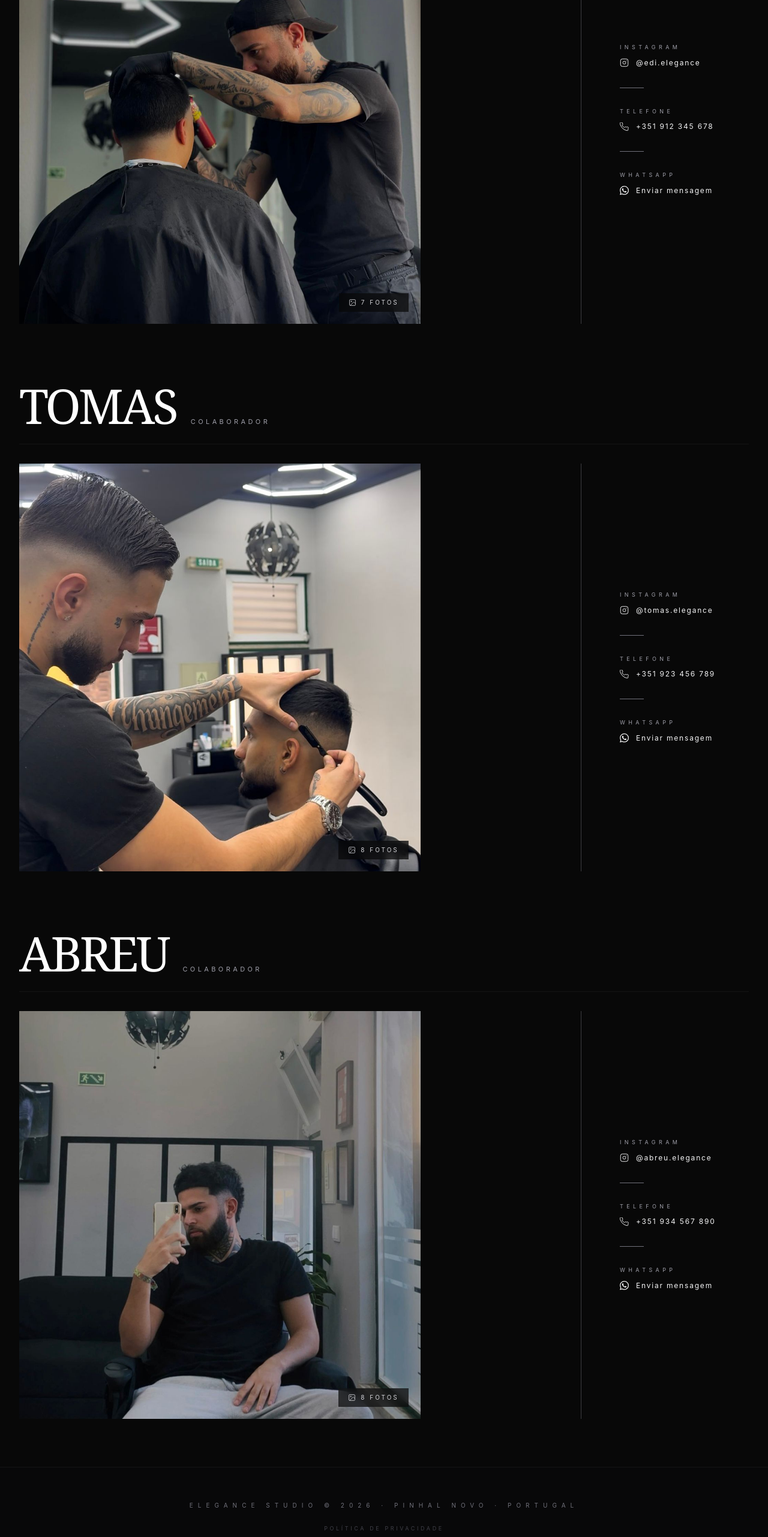
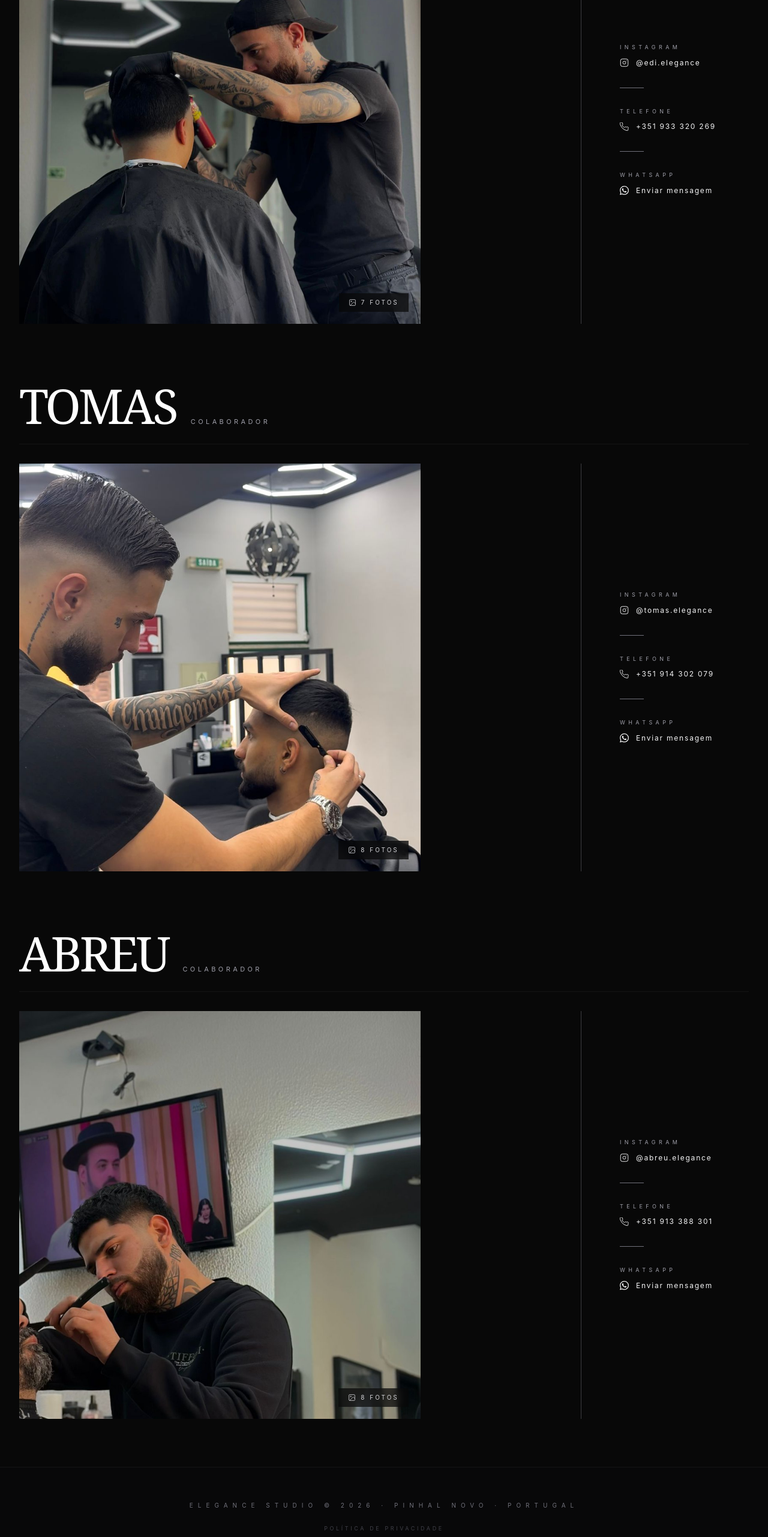
Before and after one commit to JoaoSabioni/DEV, a Next.js app in the folder Barbearia/: page /galeria in a window 1280 px wide. Shown: the part 1784-4347 px from the top of the page at 60% size. Built offline with nearby package versions, Linux system fonts and the light colour scheme.

Commit message:
UpdateFInal

```diff
--- a/Barbearia/app/contactar/page_contactar.tsx
+++ b/Barbearia/app/contactar/page_contactar.tsx
@@ -6,9 +6,9 @@ import Link from 'next/link'
 import Navbar from '../components/Navbar'
 
 const BARBEIROS = [
-  { nome: 'Edi', cargo: 'Fundador', foto: '/Fotos_edi/edi2.png', whatsapp: '351912345678', instagram: 'edi.elegance' },
-  { nome: 'Tomas', cargo: 'Colaborador', foto: '/Fotos_Tomas/tomas2.png', whatsapp: '351923456789', instagram: 'tomas.elegance' },
-  { nome: 'Abreu', cargo: 'Colaborador', foto: '/Fotos_Abreu/abreu1.png', whatsapp: '351934567890', instagram: 'abreu.elegance' },
+  { nome: 'Edi', cargo: 'Fundador', foto: '/Fotos_edi/edi2.png', whatsapp: '351933320269', instagram: 'edi.elegance' },
+  { nome: 'Tomas', cargo: 'Colaborador', foto: '/Fotos_Tomas/tomas2.png', whatsapp: '351914302079', instagram: 'tomas.elegance' },
+  { nome: 'Abreu', cargo: 'Colaborador', foto: '/Fotos_Abreu/abreuPrincipal.jpg', whatsapp: '351913388301', instagram: 'abreu.elegance' },
 ]
 
 const SERVICOS = [
--- a/Barbearia/app/galeria/page_galeria.tsx
+++ b/Barbearia/app/galeria/page_galeria.tsx
@@ -11,19 +11,19 @@ const COLABORADORES = [
   {
     nome: 'Edi', cargo: 'Fundador', principal: '/Fotos_edi/edi2.png',
     instagram: '@edi.elegance', instagramUrl: 'https://instagram.com/edi.elegance',
-    telefone: '+351 912 345 678', whatsapp: 'https://wa.me/351912345678',
+    telefone: '+351 933 320 269', whatsapp: 'https://wa.me/351933320269',
     fotos: ['/Fotos_edi/edi2.png','/Fotos_edi/edi3.png','/Fotos_edi/edi4.png','/Fotos_edi/edi5.png','/Fotos_edi/edi6.png','/Fotos_edi/edi7.png','/Fotos_edi/edi8.png'],
   },
   {
     nome: 'Tomas', cargo: 'Colaborador', principal: '/Fotos_Tomas/tomas2.png',
     instagram: '@tomas.elegance', instagramUrl: 'https://instagram.com/tomas.elegance',
-    telefone: '+351 923 456 789', whatsapp: 'https://wa.me/351923456789',
+    telefone: '+351 914 302 079', whatsapp: 'https://wa.me/351914302079',
     fotos: ['/Fotos_Tomas/tomas2.png','/Fotos_Tomas/tomas3.png','/Fotos_Tomas/tomas4.png','/Fotos_Tomas/tomas5.png','/Fotos_Tomas/tomas6.png','/Fotos_Tomas/tomas7.png','/Fotos_Tomas/tomas8.png','/Fotos_Tomas/tomas9.png'],
   },
   {
-    nome: 'Abreu', cargo: 'Colaborador', principal: '/Fotos_Abreu/abreu1.png',
+    nome: 'Abreu', cargo: 'Colaborador', principal: '/Fotos_Abreu/abreuPrincipal.jpg',
     instagram: '@abreu.elegance', instagramUrl: 'https://instagram.com/abreu.elegance',
-    telefone: '+351 934 567 890', whatsapp: 'https://wa.me/351934567890',
+    telefone: '+351 913 388 301', whatsapp: 'https://wa.me/351913388301',
     fotos: ['/Fotos_Abreu/abreu1.png','/Fotos_Abreu/abreu2.png','/Fotos_Abreu/abreu3.png','/Fotos_Abreu/abreu4.png','/Fotos_Abreu/abreu5.png','/Fotos_Abreu/abreu6.png','/Fotos_Abreu/abreu7.png','/Fotos_Abreu/abreu8.png'],
   },
 ]
```
Also changed, not shown: Barbearia/public/Fotos_Abreu/abreuPrincipal.jpg (added).
